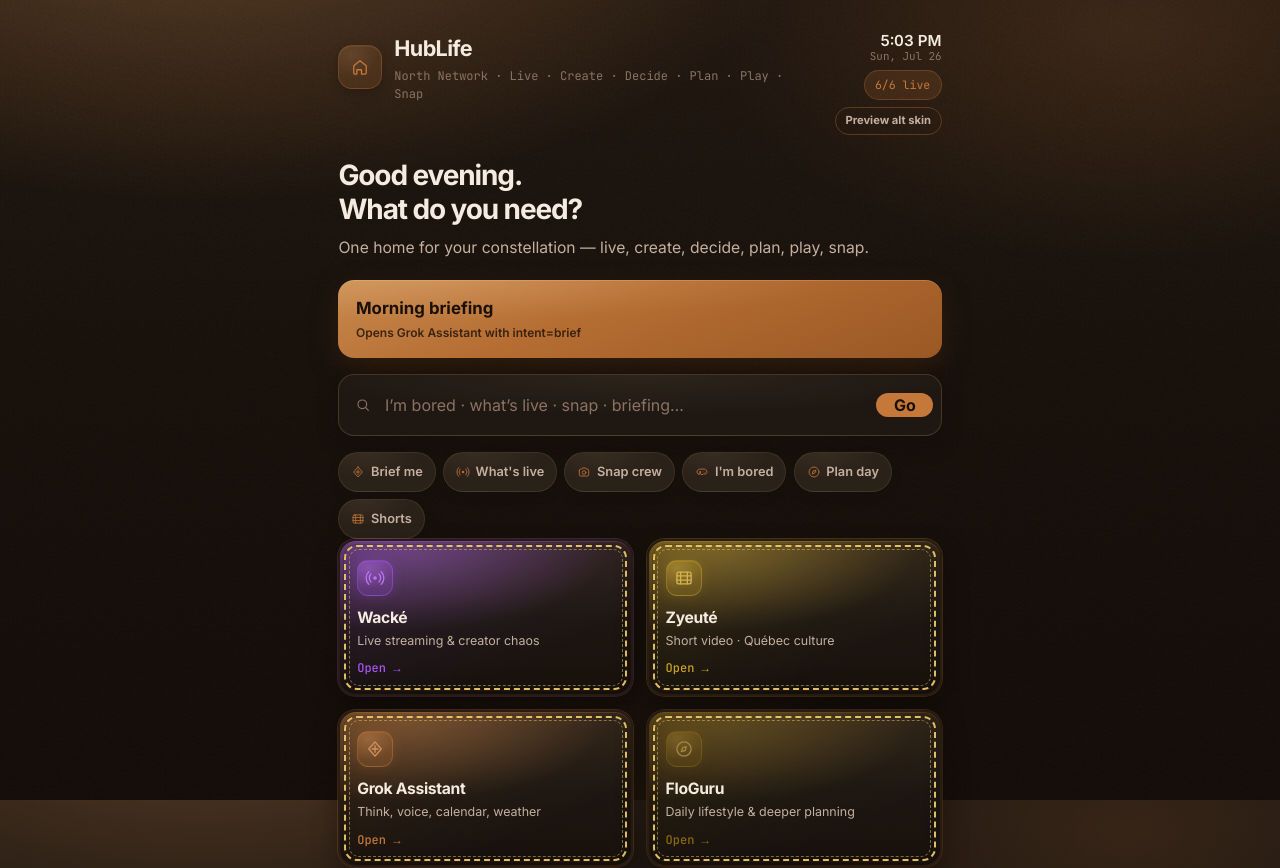
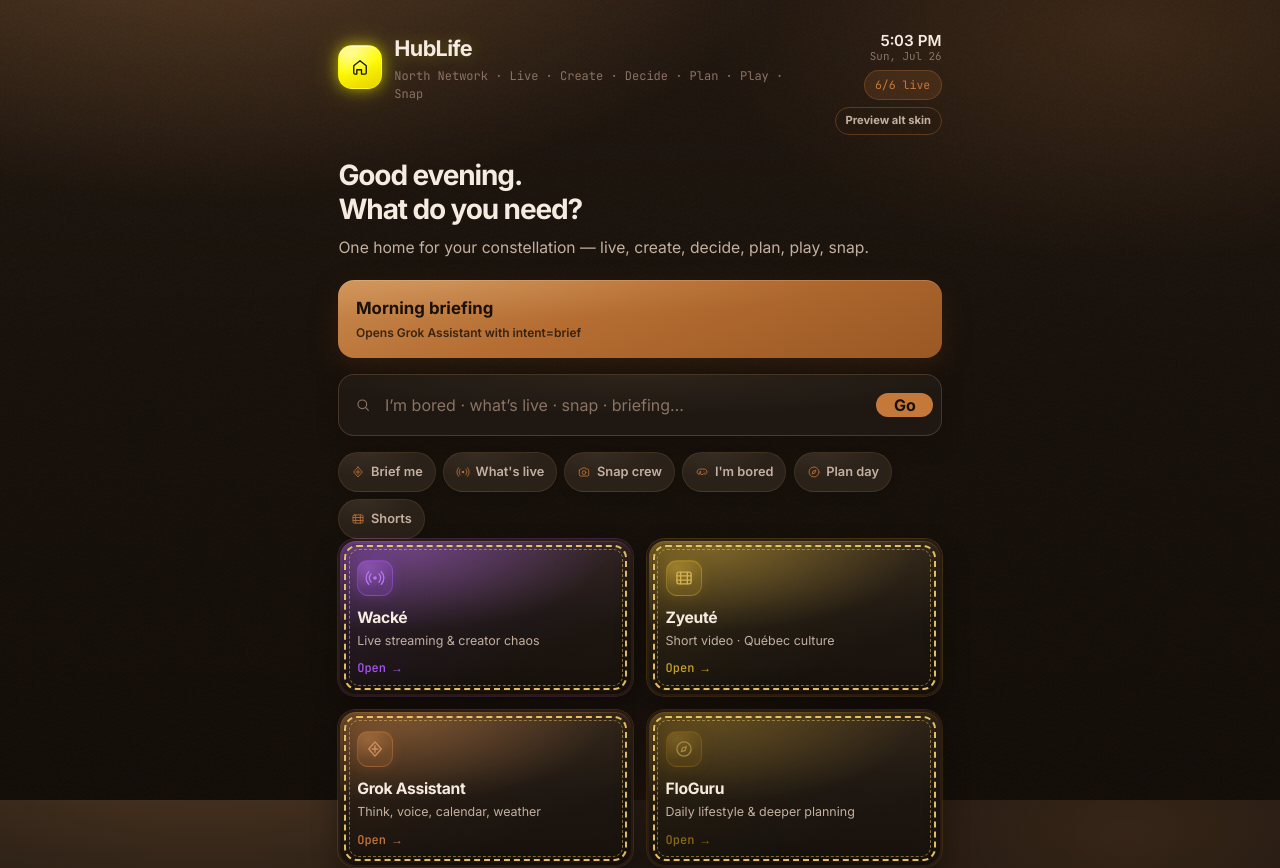
Before and after one commit to brandonlacoste9-tech/hublife, a React (Vite) app: page / in a window 1280 px wide. Shown: the top 868 px of the page. Built offline with nearby package versions, Linux system fonts and the light colour scheme.

Commit message:
style(v1): Snapchat yellow glow on HubLife top mark

```diff
--- a/src/App.css
+++ b/src/App.css
@@ -21,20 +21,25 @@
   align-items: center;
 }
 
+/* Snapchat yellow glow on the HubLife mark */
 .logo {
+  --snap-yellow: #fffc00;
+  --snap-glow: rgba(255, 252, 0, 0.55);
   width: 44px;
   height: 44px;
   border-radius: 14px;
   display: grid;
   place-items: center;
-  color: var(--accent);
-  border: 1px solid rgba(196, 120, 58, 0.28);
+  color: #1a1508;
+  border: 1px solid rgba(255, 252, 0, 0.55);
   background:
-    radial-gradient(120% 100% at 30% 20%, rgba(232, 190, 130, 0.12), transparent 55%),
-    var(--accent-soft);
+    radial-gradient(120% 100% at 30% 18%, rgba(255, 255, 220, 0.55), transparent 55%),
+    linear-gradient(160deg, #fff566 0%, #fffc00 45%, #e6d000 100%);
   box-shadow:
-    0 1px 0 rgba(255, 220, 180, 0.06) inset,
-    0 4px 12px rgba(0, 0, 0, 0.2);
+    0 1px 0 rgba(255, 255, 255, 0.45) inset,
+    0 0 14px var(--snap-glow),
+    0 0 28px rgba(255, 252, 0, 0.28),
+    0 4px 14px rgba(0, 0, 0, 0.28);
 }
 
 .top h1 {
@@ -42,6 +47,9 @@
   font-weight: 700;
   letter-spacing: -0.03em;
   margin: 0;
+  text-shadow:
+    0 0 18px rgba(255, 252, 0, 0.28),
+    0 0 36px rgba(255, 252, 0, 0.12);
 }
 
 .tag {
```
